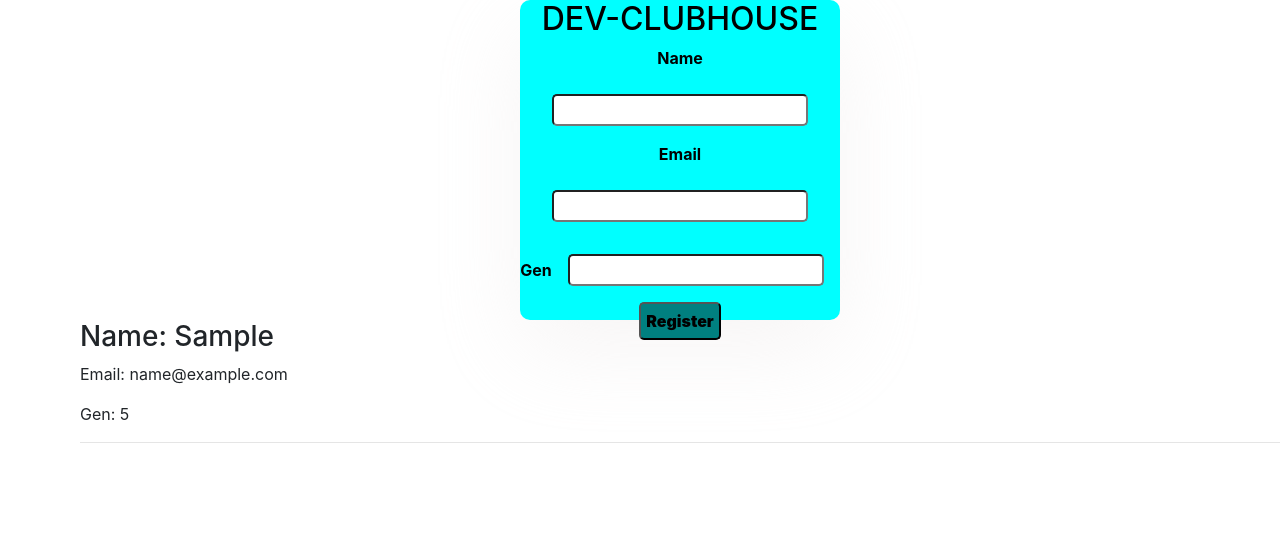
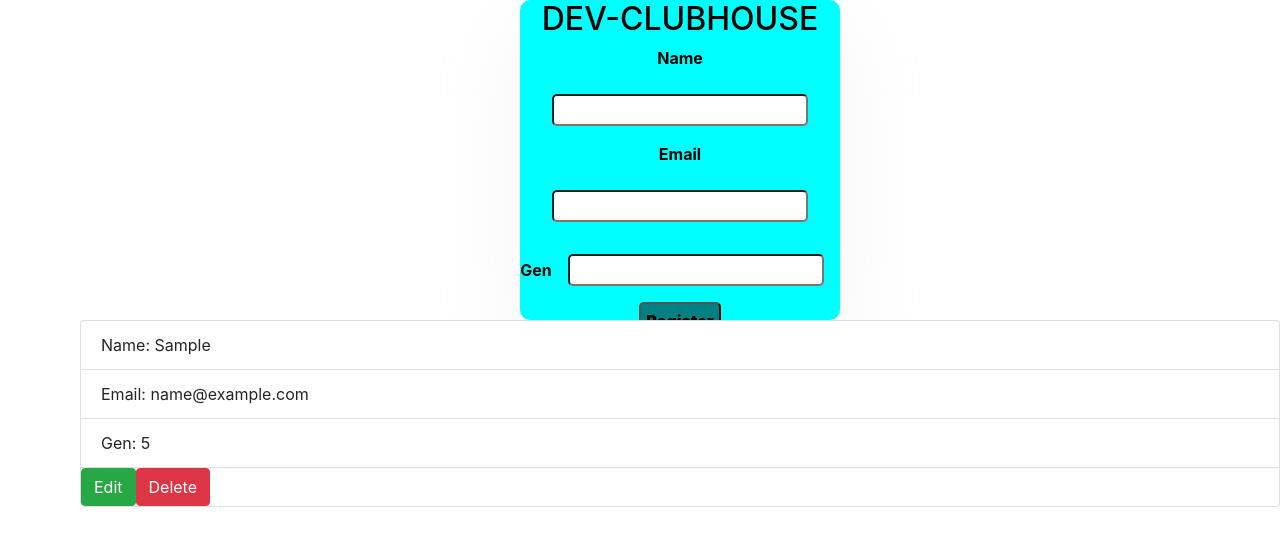
Before and after one commit to Freedom-seven/user, a React (Create React App) app: page / in a window 1280 px wide. Both pictures are taken after typing "Sample", "name@example.com", "5" into the empty fields and a click on the button "Register". Shown: the top 546 px of the page. Built offline with nearby package versions, Linux system fonts and the light colour scheme.

Commit message:
add card

```diff
--- a/src/Component/User.jsx
+++ b/src/Component/User.jsx
@@ -1,12 +1,24 @@
 import React from 'react';
+import Card from 'react-bootstrap/Card'
+import ListGroup from 'react-bootstrap/ListGroup';
 
-const User = ({user, index}) => {
+const User = ({user, deleteUser}) => {
+    const handleDelete = (e) => {
+        deleteUser(user.id)
+    }
     return (
-        <div className="user" key={index}>
-            <h3>Name: {user.name}</h3>
-            <p>Email: {user.email}</p>
-            <p>Gen: {user.gen}</p>
-            <hr />
+        <div className="user">
+        <Card>
+            <ListGroup variant="flush">
+                <ListGroup.Item>Name: {user.name}</ListGroup.Item>
+                <ListGroup.Item>Email: {user.email}</ListGroup.Item>
+                <ListGroup.Item>Gen: {user.gen}</ListGroup.Item>
+                <div className="card-btn">
+                    <button className="btn btn-success edit" >Edit</button>
+                    <button className="btn btn-danger delete" onClick={handleDelete} >Delete</button>
+                </div>
+            </ListGroup>
+        </Card>
         </div>
     );
 }
```
